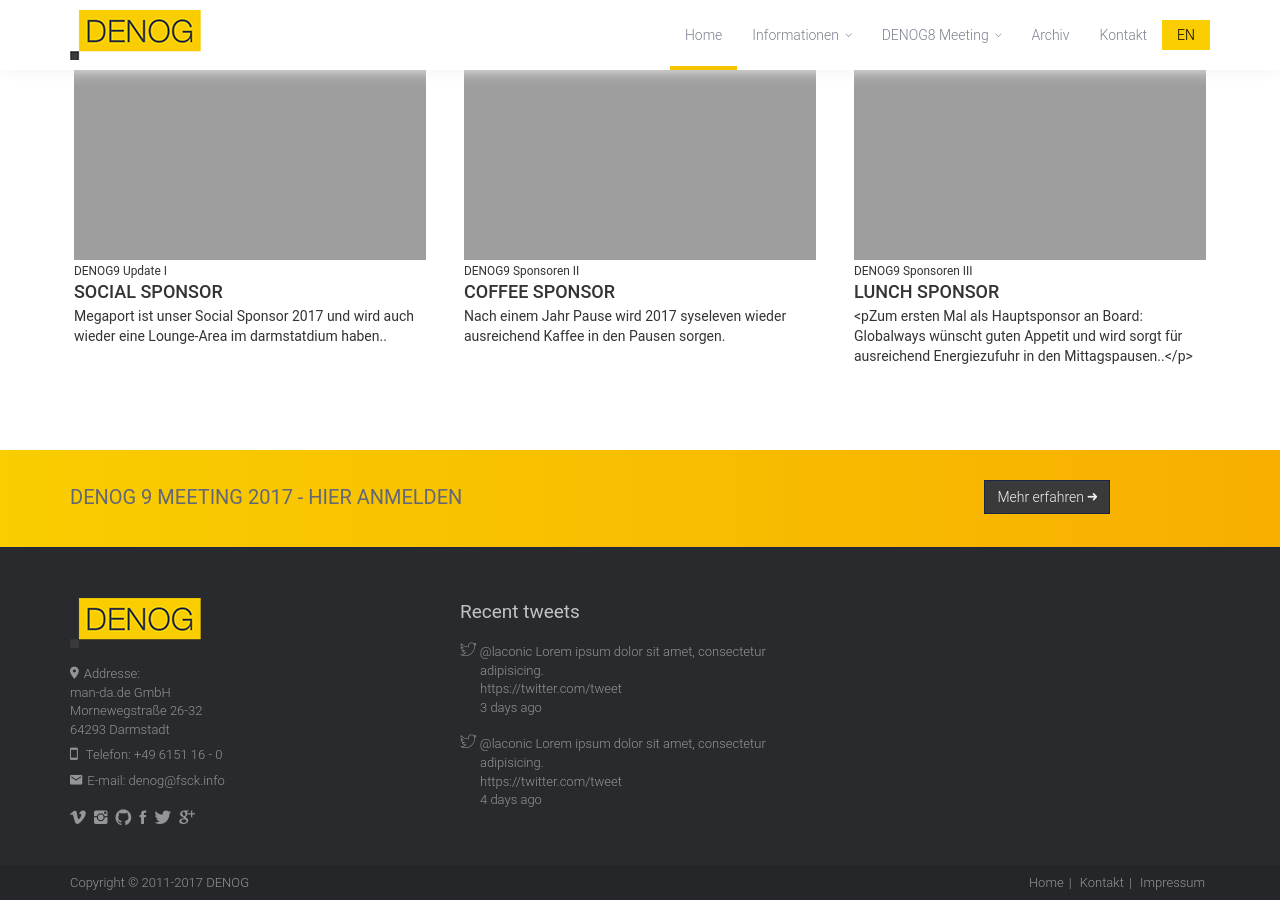
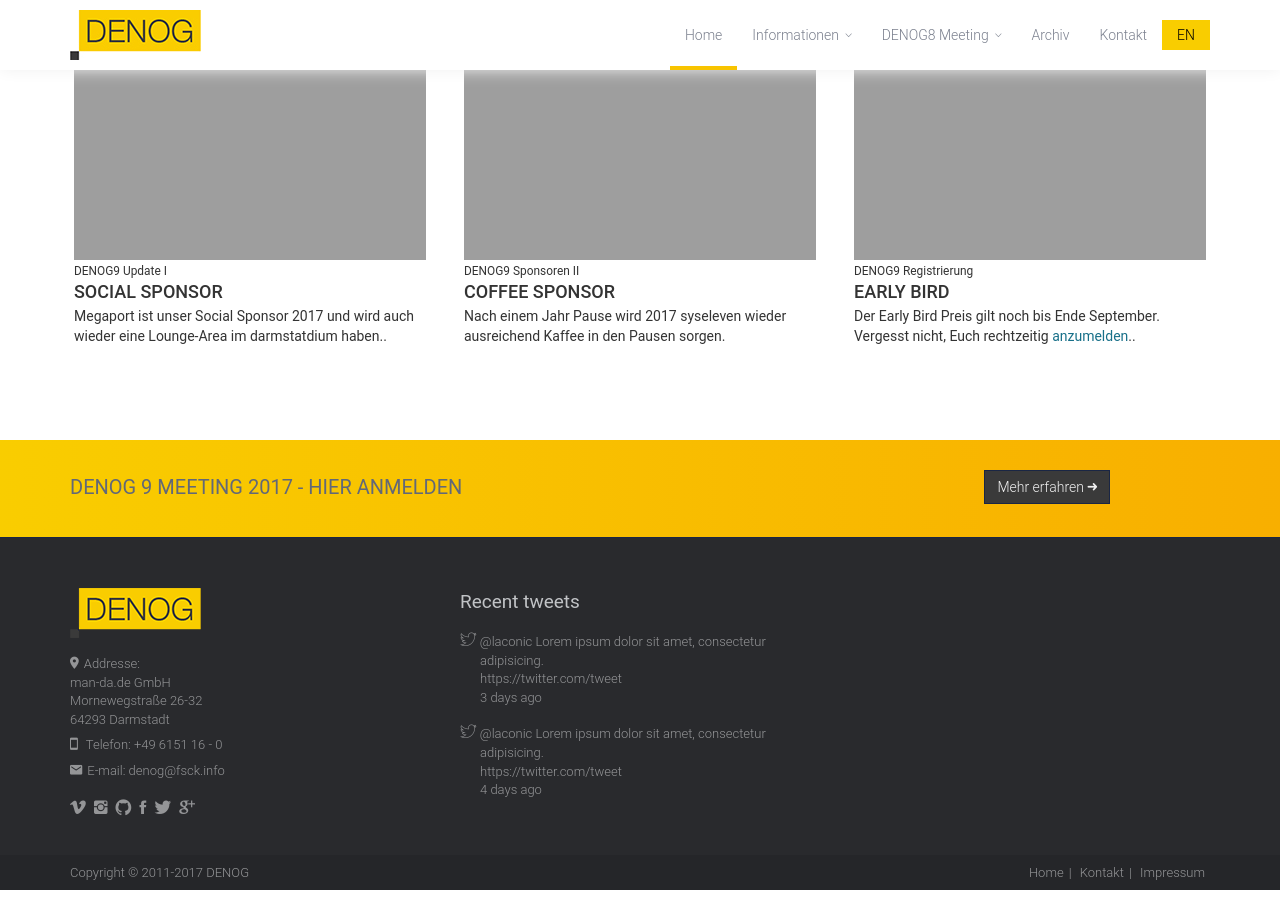
Before and after one commit to denog/denog.github.io, a Jekyll site: the page built from de/index.md, in a window 1280 px wide and 900 px high, scrolled down 913 px. Built offline with Jekyll 4.4.1, drawn with Linux system fonts in a browser that asks for light colours; some web fonts are replaced.

Commit message:
Fixes  Please enter the commit message for your changes. Lines starting

```diff
--- a/de/index.md
+++ b/de/index.md
@@ -67,11 +67,11 @@
             </div>
             <div class="col-sm-4">
                 <div class="thumbnail">
-                    <img src="{{ site.url }}/images/lunch-bufett.jpg" alt="Teaser" />
+                    <img src="{{ site.url }}/images/regdesk.jpg" alt="Teaser" />
                     <div class="caption">
-                        <small>DENOG9 Sponsoren III</small>
-                        <h3>Lunch Sponsor</h3>
-                        <pZum ersten Mal als Hauptsponsor an Board: Globalways wünscht guten Appetit und wird sorgt für ausreichend Energiezufuhr in den Mittagspausen..</p>
+                        <small>DENOG9 Registrierung</small>
+                        <h3>Early Bird</h3>
+                        <p>Der Early Bird Preis gilt noch bis Ende September. Vergesst nicht, Euch rechtzeitig <a href="http://www.denog.de/meetings/denog9/registration.php" traget="new">anzumelden</a>..</p>
                     </div>
                 </div>
             </div>
```
